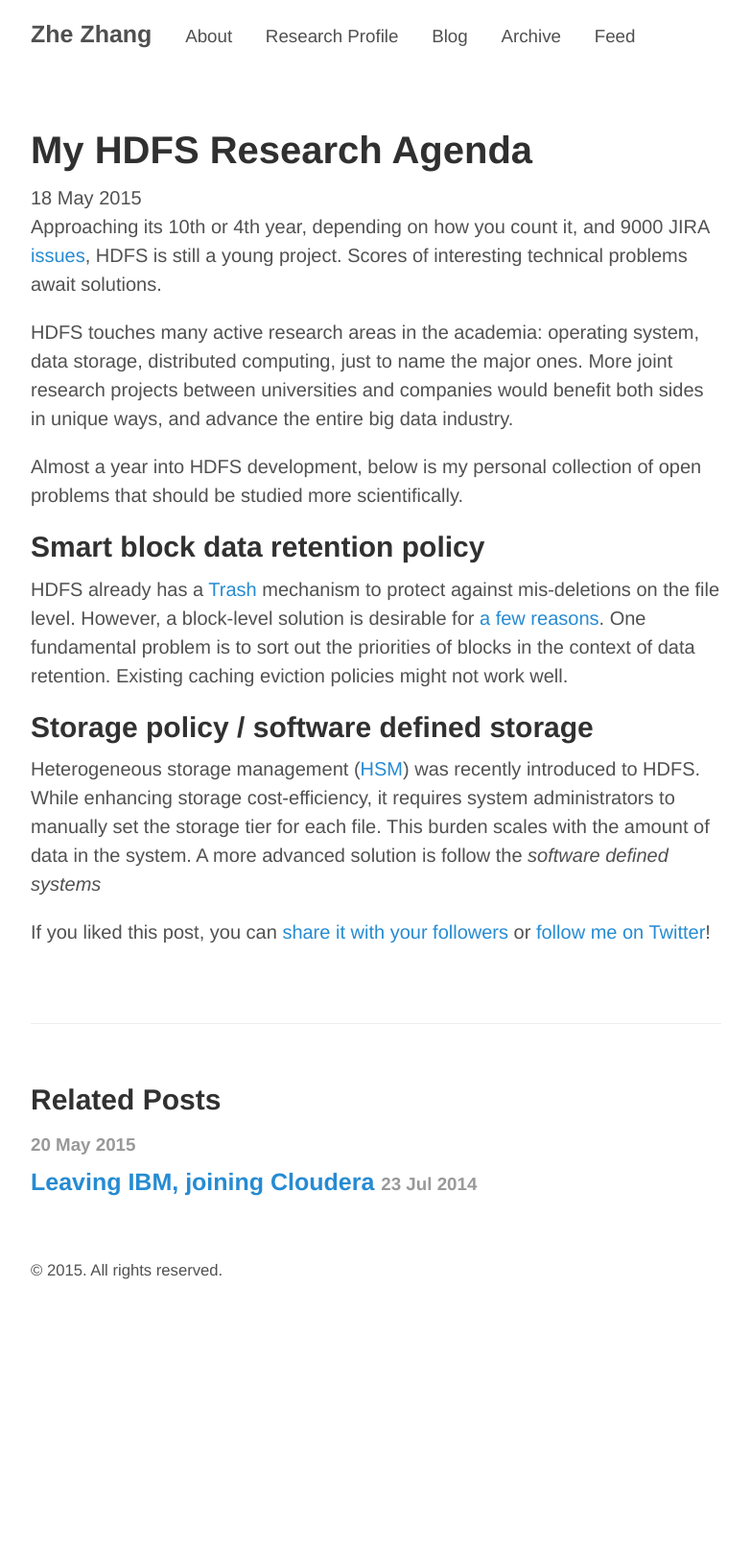
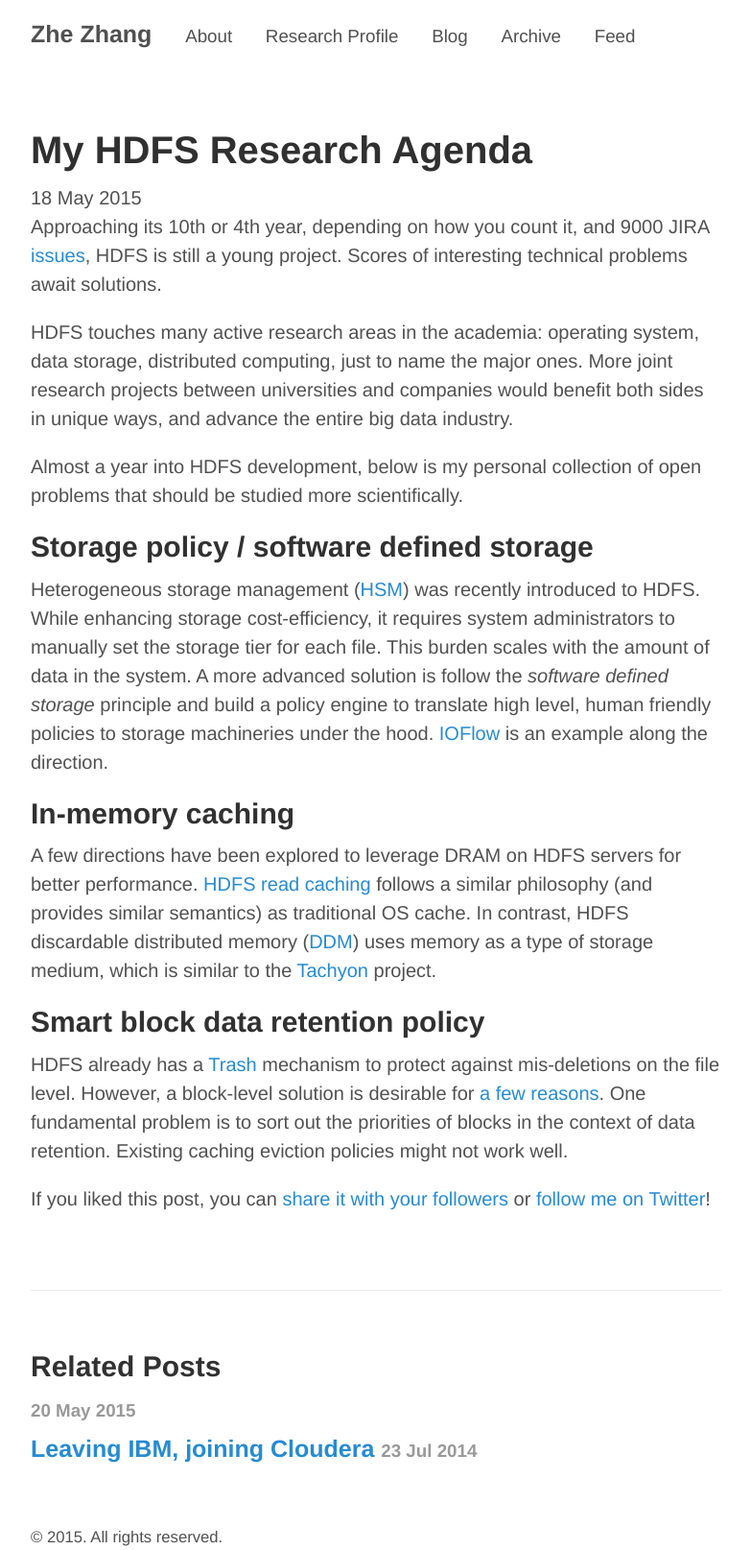
Before and after one commit to zhe-thoughts/zhe-thoughts.github.io, a Jekyll site: the page built from _posts/2015-05-18-HDFS-research-agenda.md, in a window 1280 px wide. Shown: the whole page at 96% size, without its empty margins (248-1031 px from the left). Built offline with Jekyll 4.4.1, drawn with Linux system fonts in a browser that asks for light colours; before the commit the page ends 1337 px from its top, so only the background shows below that.

Commit message:
hdfs research

```diff
--- a/_posts/2015-05-18-HDFS-research-agenda.md
+++ b/_posts/2015-05-18-HDFS-research-agenda.md
@@ -8,10 +8,14 @@ HDFS touches many active research areas in the academia: operating system, data
 
 Almost a year into HDFS development, below is my personal collection of open problems that should be studied more scientifically.
 
+## Storage policy / software defined storage
+Heterogeneous storage management ([HSM](http://hadoop.apache.org/docs/r2.7.0/hadoop-project-dist/hadoop-hdfs/ArchivalStorage.html)) was recently introduced to HDFS. While enhancing storage cost-efficiency, it requires system administrators to manually set the storage tier for each file. This burden scales with the amount of data in the system. A more advanced solution is follow the _software defined storage_ principle and build a policy engine to translate high level, human friendly policies to storage machineries under the hood. [IOFlow](http://research.microsoft.com/pubs/198941/ioflow-sosp13.pdf) is an example along the direction.
+
+## In-memory caching
+A few directions have been explored to leverage DRAM on HDFS servers for better performance. [HDFS read caching](https://issues.apache.org/jira/browse/HDFS-4949) follows a similar philosophy (and provides similar semantics) as traditional OS cache. In contrast, HDFS discardable distributed memory ([DDM](https://issues.apache.org/jira/browse/HDFS-5851)) uses memory as a type of storage medium, which is similar to the [Tachyon](http://tachyon-project.org) project.
+
 ## Smart block data retention policy
 HDFS already has a [Trash](http://www.cloudera.com/content/cloudera/en/documentation/cloudera-manager/v4-latest/Cloudera-Manager-Managing-Clusters/cmmc_hdfs_trash.html) mechanism to protect against mis-deletions on the file level. However, a block-level solution is desirable for [a few reasons](https://issues.apache.org/jira/browse/HDFS-8193). One fundamental problem is to sort out the priorities of blocks in the context of data retention. Existing caching eviction policies might not work well.
 
-## Storage policy / software defined storage
-Heterogeneous storage management ([HSM](http://hadoop.apache.org/docs/r2.7.0/hadoop-project-dist/hadoop-hdfs/ArchivalStorage.html)) was recently introduced to HDFS. While enhancing storage cost-efficiency, it requires system administrators to manually set the storage tier for each file. This burden scales with the amount of data in the system. A more advanced solution is follow the _software defined systems_
 
 {% include twitter_plug.html %}
```
